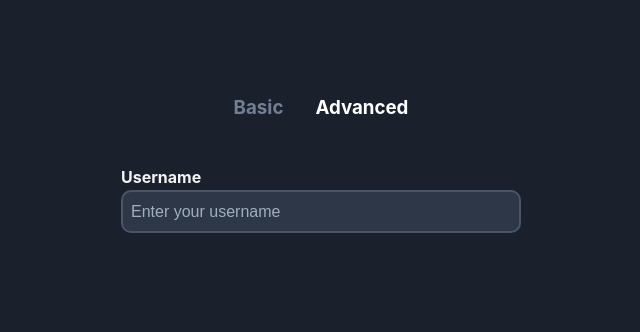
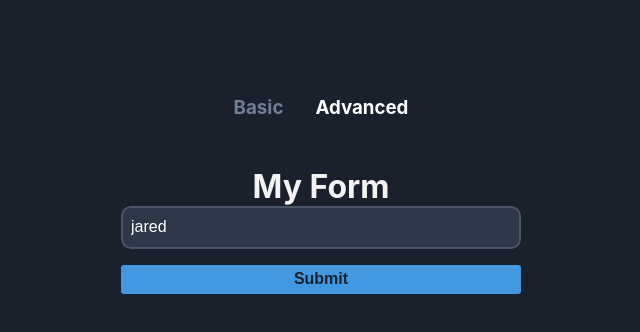
Before and after one commit to sbullocks/Formik_Practice, a React (Create React App) app: page / in a window 1280 px wide. Both pictures are taken after a click on the element "Advanced". Shown: the top 332 px of the page, without its empty margins (319-959 px from the left). Built offline with nearby package versions, Linux system fonts and the light colour scheme.

Commit message:
starting on advanced form using formik components. added boiler plate code from formik docs and removed the onSubmit function.

```diff
--- a/src/components/AdvancedForm.js
+++ b/src/components/AdvancedForm.js
@@ -1,9 +1,46 @@
-const AdvancedForm = () => {
-  return (
-    <form autoComplete="off">
-      <label htmlFor="username">Username</label>
-      <input id="username" type="text" placeholder="Enter your username" />
-    </form>
-  );
-};
+// const AdvancedForm = () => {
+//   return (
+//     <form autoComplete="off">
+//       <label htmlFor="username">Username</label>
+//       <input id="username" type="text" placeholder="Enter your username" />
+//     </form>
+//   );
+// };
+
+import React from 'react';
+import { Formik } from 'formik';
+
+const AdvancedForm = () => (
+  <div>
+    <h1>My Form</h1>
+    <Formik
+      initialValues={{ name: 'jared' }}
+    >
+      {props => (
+        <form onSubmit={props.handleSubmit}>
+          <input
+            type="text"
+            onChange={props.handleChange}
+            onBlur={props.handleBlur}
+            value={props.values.name}
+            name="name"
+          />
+          {props.errors.name && <div id="feedback">{props.errors.name}</div>}
+          <button type="submit">Submit</button>
+        </form>
+      )}
+    </Formik>
+  </div>
+);
 export default AdvancedForm;
+
+
+//NOTES:
+//this form uses formik components.
+//<Formik> is a component that helps you with building forms. It uses a render props pattern made popular by libraries like React Motion and React Router.
+//Have access to all the things that the formik() has. All accessiable through props. ex: value={props.values.name}
+//
+//
+//
+//
+//
--- a/src/schemas/index.js
+++ b/src/schemas/index.js
@@ -14,3 +14,4 @@
 
 
 //Yup is a schema builder for runtime value parsing and validation. Define a schema, transform a value to match, assert the shape of an existing value, or both.
+//Schema are comprised of parsing actions (transforms) as well as assertions (tests) about the input value. Validate an input value to parse it and run the configured set of assertions. Chain together methods to build a schema.
```
